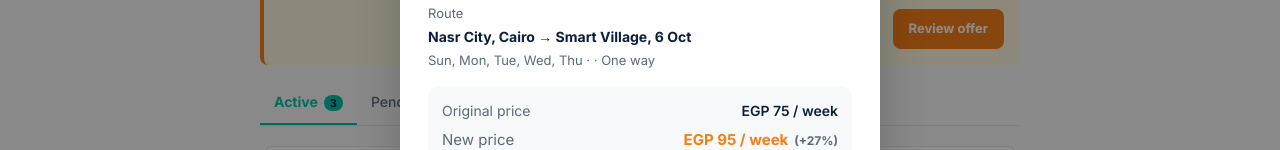
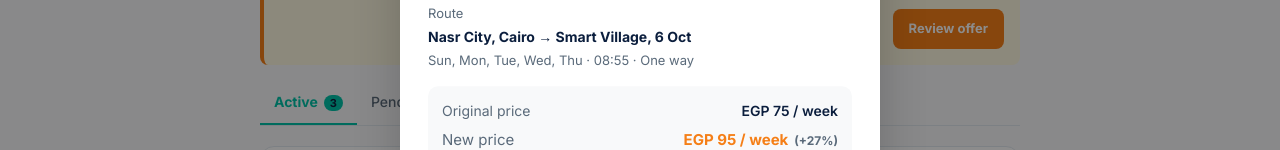
Before and after one commit to Mohamedahmed27111/commuter, a Next.js app: page /user/my-requests in a window 1280 px wide. Both pictures are taken after a click on the button "Review offer". Shown: the part 219-369 px from the top of the page. Built offline with nearby package versions, Linux system fonts and the light colour scheme.

Commit message:
fix: replace departure_time with departure_to in PriceRaisedBanner

```diff
--- a/src/components/user/request/PriceRaisedBanner.tsx
+++ b/src/components/user/request/PriceRaisedBanner.tsx
@@ -57,7 +57,7 @@ function PriceRaisedModal({
           {request.origin.address} → {request.destination.address}
         </div>
         <div style={{ fontSize: 13, color: '#5A6A7A', marginTop: 4 }}>
-          {request.days.join(', ')} · {request.departure_time} ·{' '}
+          {request.days.join(', ')} · {request.departure_to} ·{' '}
           {request.trip_type === 'one_way' ? 'One way' : 'Round trip'}
         </div>
       </div>
```
